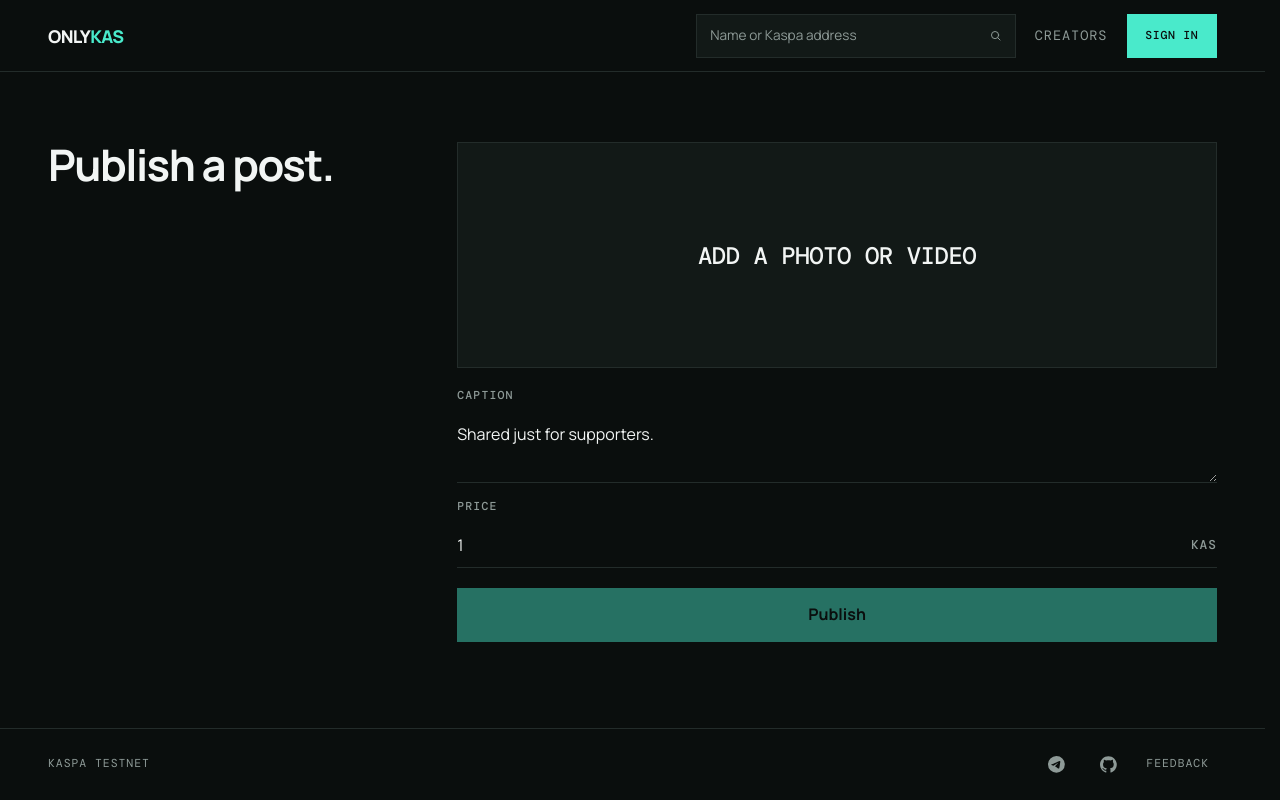
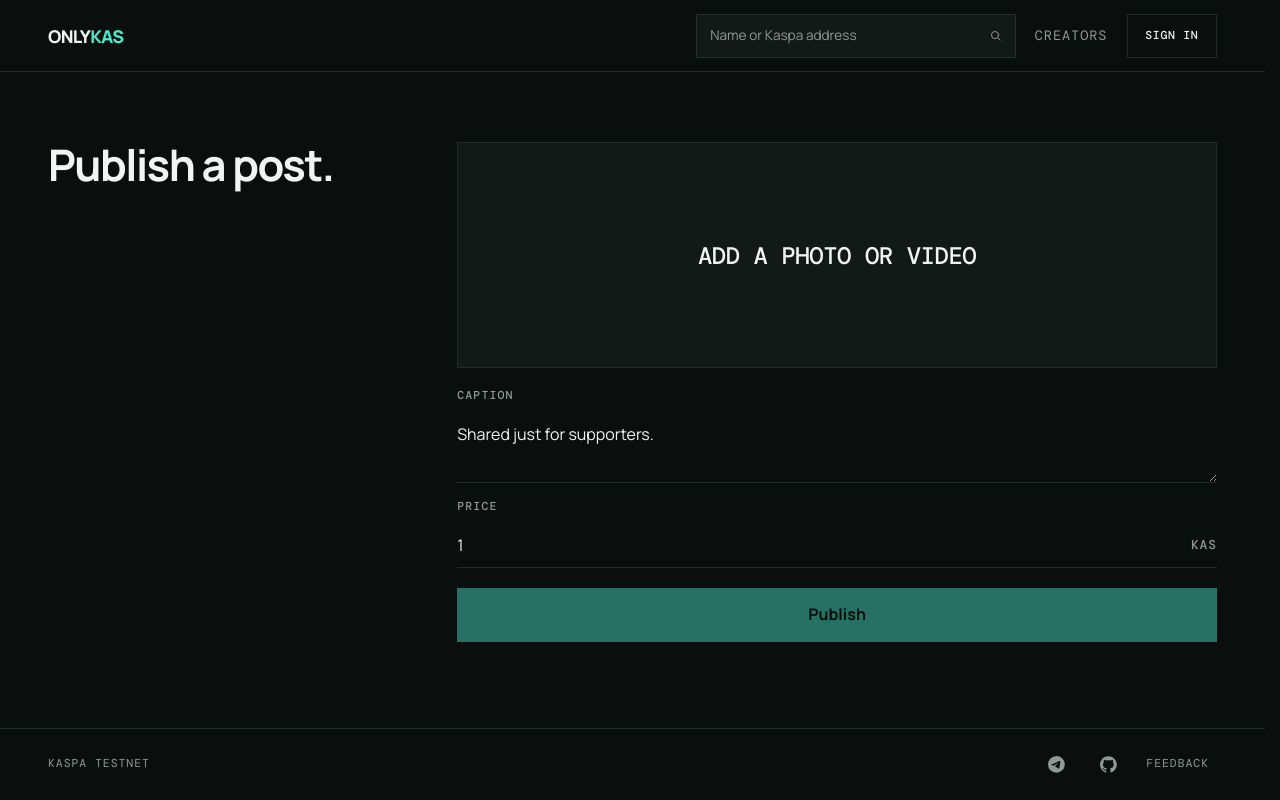
Before and after one commit to danieliyahu1/onlykas, a React (Vite) app in the folder frontend/: page / in a window 1280 px wide. Built offline with nearby package versions, Linux system fonts and the light colour scheme.

Commit message:
style: keep the sign-in control quiet in the header
The filled accent is reserved for the view's primary action; sign-in rests as a quiet outline and answers the pointer with the accent on hover.

```diff
--- a/frontend/src/styles.css
+++ b/frontend/src/styles.css
@@ -144,18 +144,22 @@ nav a {
   align-items: center;
   min-height: 2.75rem;
   padding: 0 1.1rem;
-  border: 1px solid var(--acid);
-  background: var(--acid);
-  color: var(--ink);
-  font-weight: 700;
+  border: 1px solid var(--line);
+  background: transparent;
+  color: var(--paper);
+  font-weight: 600;
   text-transform: uppercase;
   letter-spacing: 0.06em;
-  transition: background 0.12s ease;
+  transition:
+    background 0.12s ease,
+    border-color 0.12s ease,
+    color 0.12s ease;
 }
 .nav-account-action:hover:not(:disabled),
 .nav-account-action:focus-visible {
-  background: var(--acid-strong);
-  border-color: var(--acid-strong);
+  border-color: var(--acid);
+  background: var(--surface);
+  color: var(--acid);
 }
 
 /* Global search */
```
